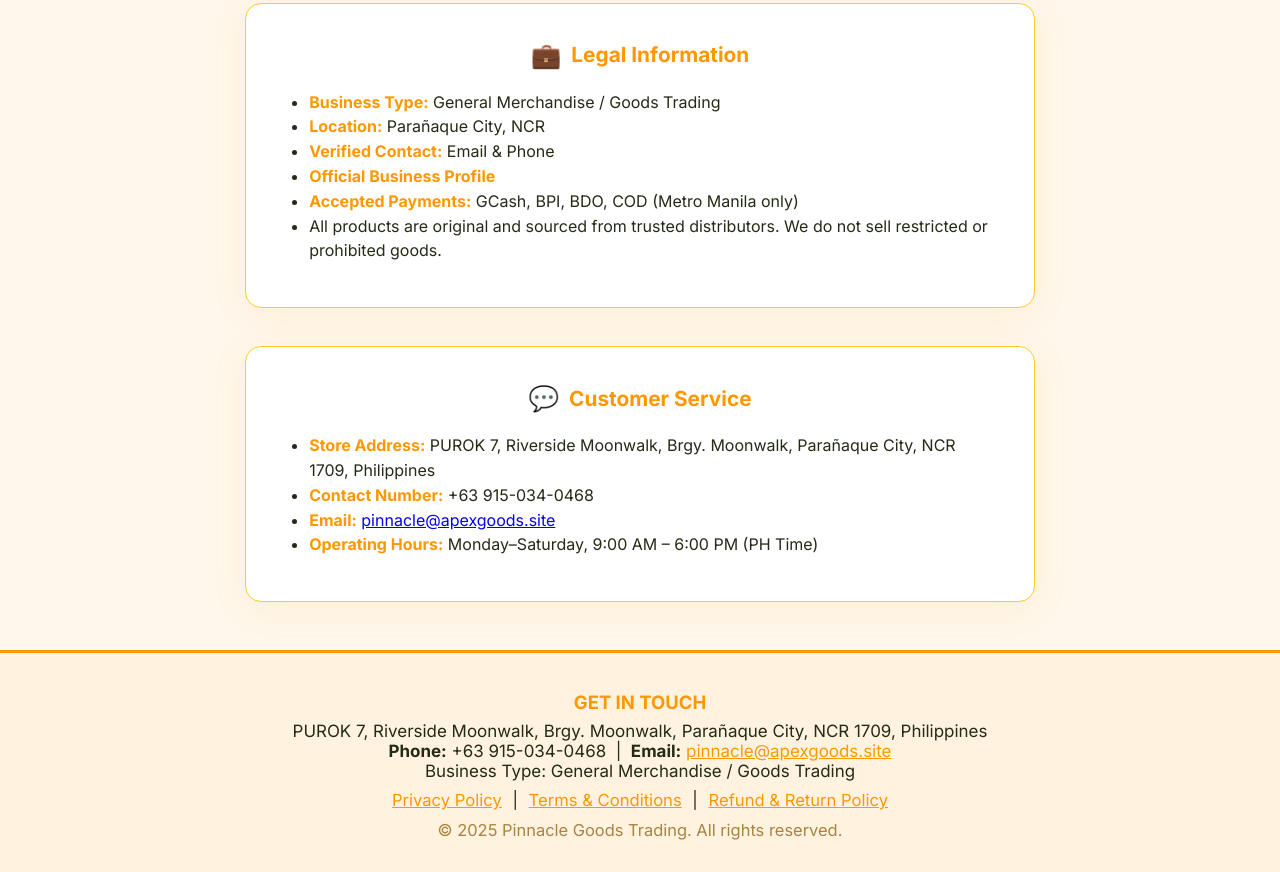
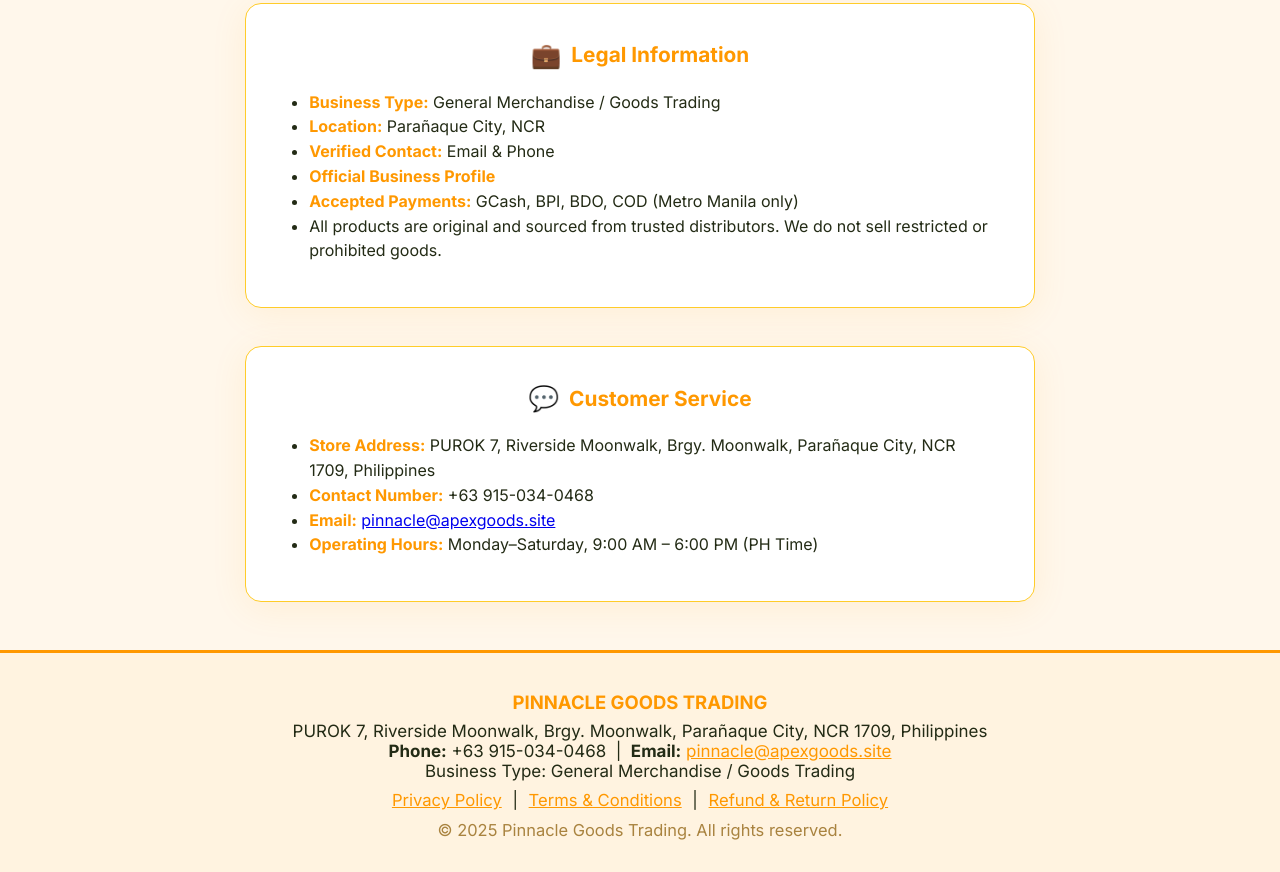
Before and after one commit to DaniPop88/PGT, a plain HTML site: page index.html in a window 1280 px wide. Shown: the part 5279-6151 px from the top of the page. Drawn offline with Linux system fonts and the light colour scheme.

Commit message:
Update index.html

```diff
--- a/index.html
+++ b/index.html
@@ -763,7 +763,7 @@
   <footer>
     <div class="footer-main">
       <div class="footer-contact">
-        <div class="footer-contact-title"><span style="font-size:1.1em;"></span><b>GET IN TOUCH</b></div>
+        <div class="footer-contact-title"><span style="font-size:1.1em;"></span><b>PINNACLE GOODS TRADING</b></div>
         <div>
           PUROK 7, Riverside Moonwalk, Brgy. Moonwalk, Parañaque City, NCR 1709, Philippines<br>
           <b>Phone:</b> +63 915-034-0468 &nbsp;|&nbsp; <b>Email:</b>
```
